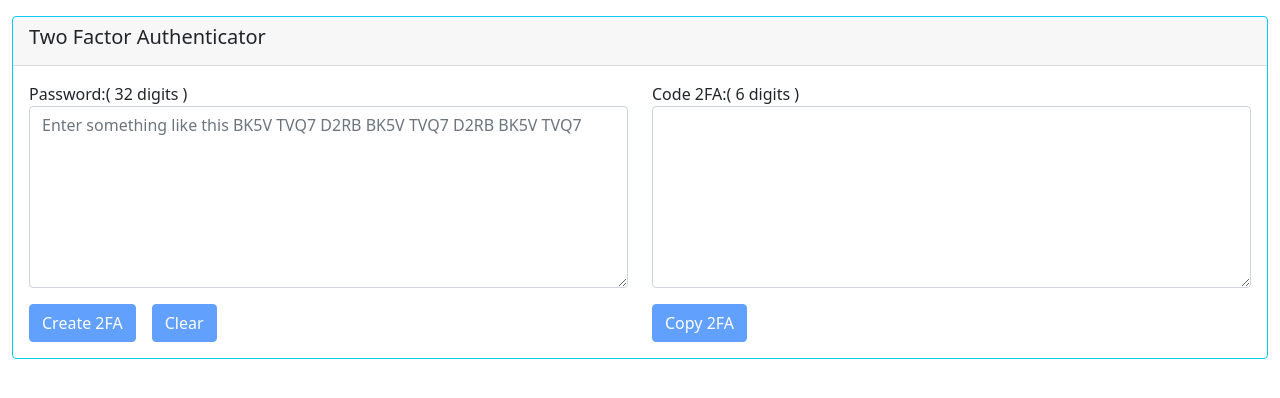
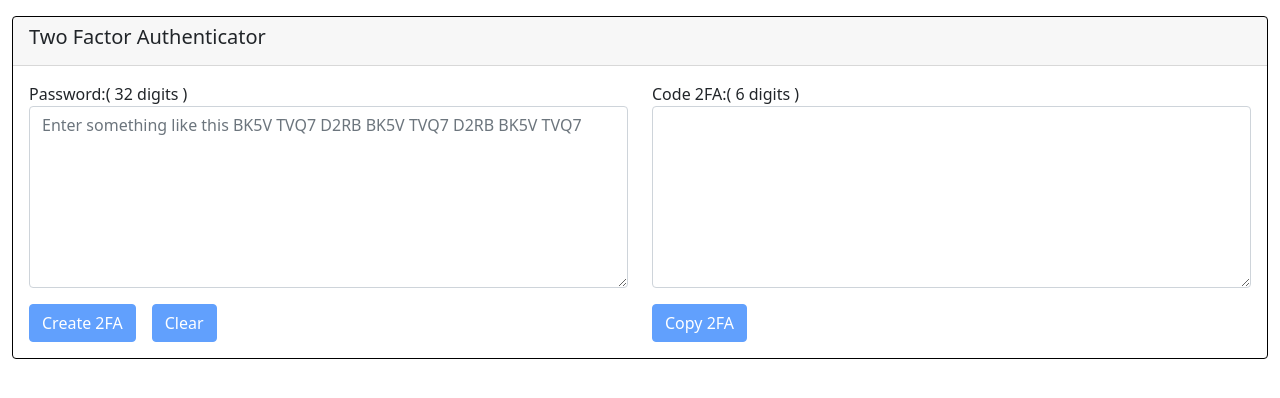
Before and after one commit to ravuthz/web-tools, a React (Create React App) app: page / in a window 1280 px wide. Shown: the top 398 px of the page. Built offline with nearby package versions, Linux system fonts and the light colour scheme.

Commit message:
Border black

```diff
--- a/package.json
+++ b/package.json
@@ -2,7 +2,7 @@
   "name": "web-tools",
   "version": "0.1.0",
   "private": true,
-  "homepage": "https://ravuthz.github.io/web-tools",
+  "homepage": "https://ravuthz.github.io/web-tools/",
   "dependencies": {
     "@testing-library/jest-dom": "^5.14.1",
     "@testing-library/react": "^12.0.0",
@@ -21,7 +21,7 @@
     "test": "react-scripts test",
     "eject": "react-scripts eject",
     "predeploy": "npm run build",
-  "deploy": "gh-pages -d build"
+    "deploy": "gh-pages -d build"
   },
   "eslintConfig": {
     "extends": [
--- a/src/App.css
+++ b/src/App.css
@@ -1 +1,5 @@
 @import "bootstrap";
+
+.border-default {
+    border: 1px solid black;
+}
--- a/src/App.js
+++ b/src/App.js
@@ -64,7 +64,7 @@ function App() {
 
   return (
     <div className="container-fluid">
-      <div className="card border-info mt-3">
+      <div className="card border-default mt-3">
         <div className="card-header">
           <h5 class="card-title">Two Factor Authenticator</h5>
         </div>
```
